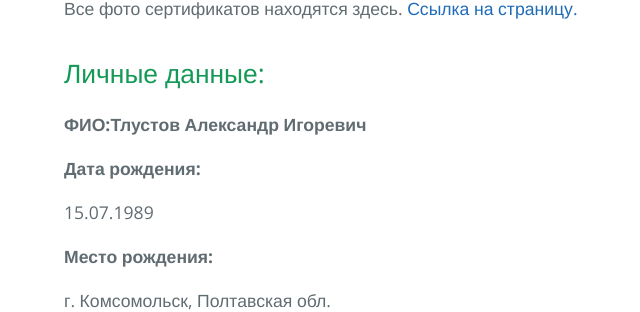
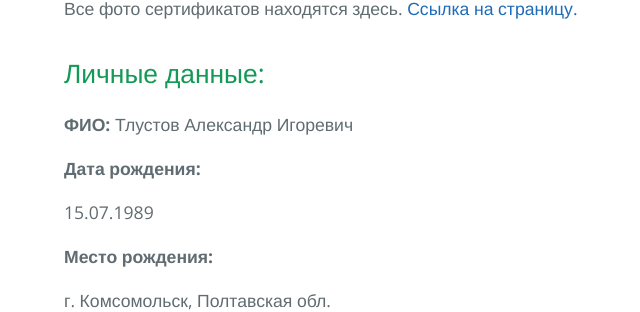
Before and after one commit to AlexTlustov/alextlustov.github.io, a Jekyll site: the page built from index.md, in a window 1280 px wide. Shown: the part 2192-2504 px from the top of the page, without its empty margins (160-800 px from the left). Built offline with Jekyll 4.4.1, drawn with Linux system fonts in a browser that asks for light colours.

Commit message:
editor resume

```diff
--- a/index.md
+++ b/index.md
@@ -54,7 +54,7 @@ layout: default
 Все фото сертификатов находятся здесь. [Ссылка на страницу.](./another-page.html)
 
 ## Личные данные:
-<p style="font-weight: bold;">ФИО:<span>Тлустов Александр Игоревич</span></p>
+<p style="font-weight: bold;">ФИО:<span style="font-weight: normal;"> Тлустов Александр Игоревич</span></p>
 <p style="font-weight: bold;">Дата рождения:</p>15.07.1989
 <p style="font-weight: bold;">Место рождения:</p>г. Комсомольск, Полтавская обл.
 <p style="font-weight: bold;">Место регистрации:</p>г. Симферополь, Республика Крым.
```
